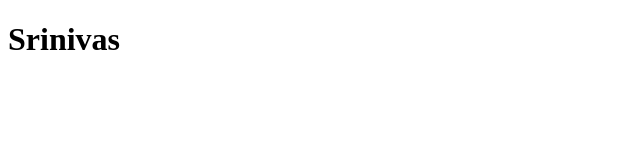
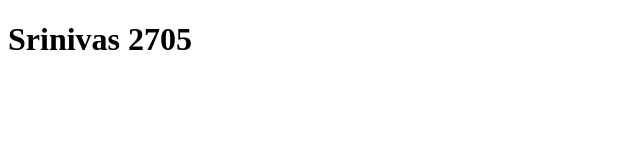
Before and after one commit to srinivas27-py/DRF-FS, a plain HTML site: page index.html in a window 1280 px wide. Shown: the whole page, without its empty margins (0-640 px from the left). Drawn offline with Linux system fonts and the light colour scheme.

Commit message:
fix : update my name

```diff
--- a/index.html
+++ b/index.html
@@ -6,6 +6,6 @@
     <title>Document</title>
 </head>
 <body>
-    <h1>Srinivas</h1>
+    <h1>Srinivas 2705</h1>
 </body>
 </html>
```
